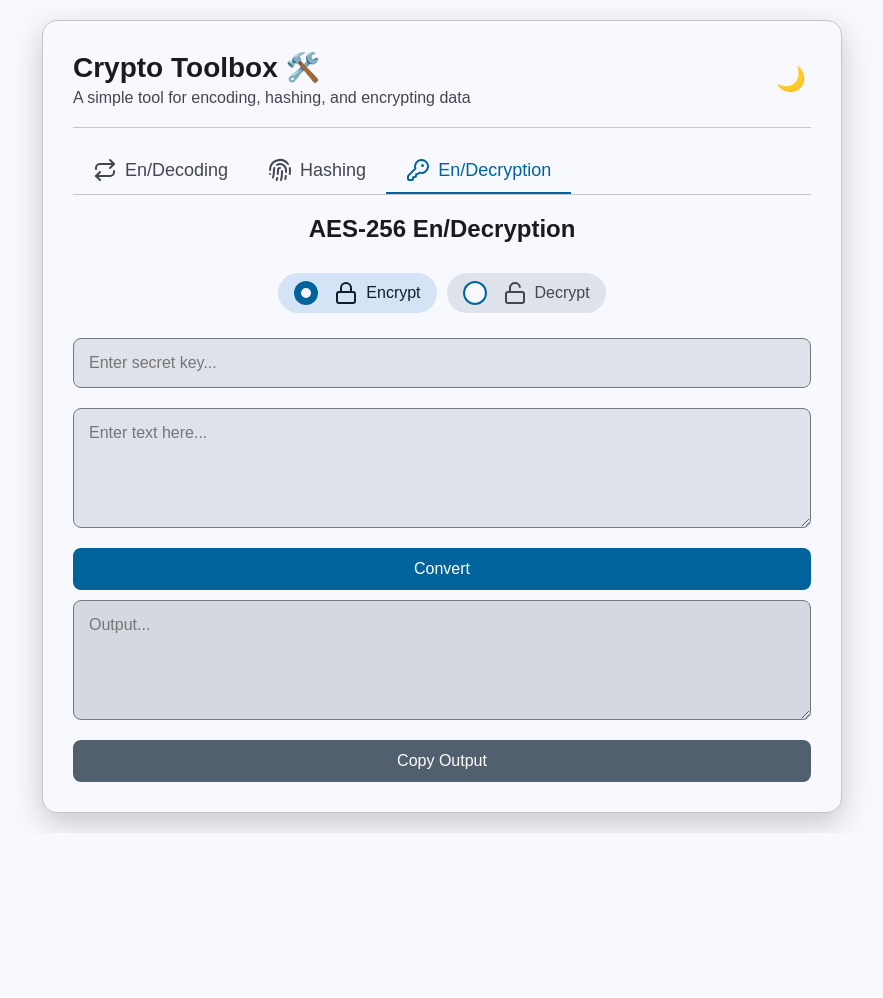
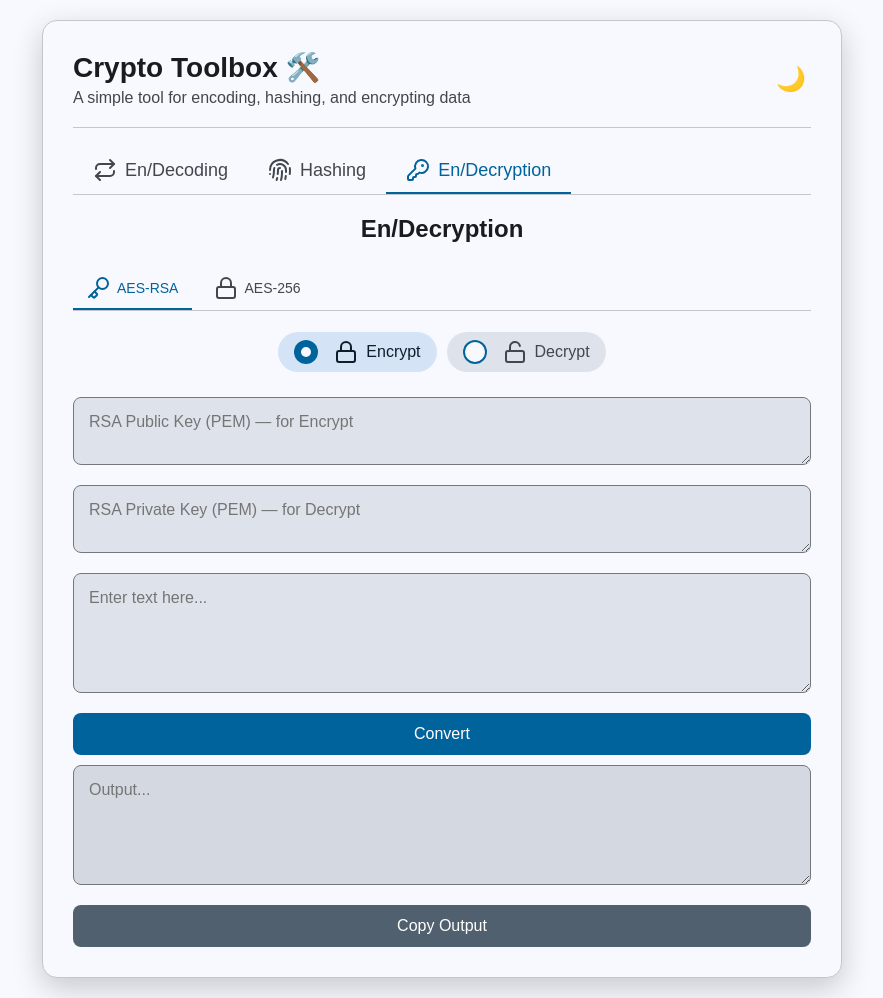
Before and after one commit to mahziyar-azz/Cryptography, a Flask app: page / in a window 1280 px wide, after a click on "En/Decryption". Shown: the whole page, without its empty margins (198-1081 px from the left). Before the commit the page ends 833 px from the top, so only its background shows below. Run offline with Flask 3, Linux system fonts and the light colour scheme; some web fonts are replaced.

Commit message:
Add AES-RSA Encryptions

```diff
--- a/app.py
+++ b/app.py
@@ -1,5 +1,6 @@
 from flask import Flask, render_template, request, jsonify
 from utils import base64_convert, hash_convert, aes_convert
+from utils import base64_convert, hash_convert, aes_convert, aes_rsa_convert
 
 app = Flask(__name__)
 
@@ -10,7 +11,6 @@ def index():
 
 @app.route('/convert', methods=['POST'])
 def convert():
-    """Handles the conversion requests from the frontend."""
     try:
         data = request.get_json()
         text = data.get('text')
@@ -18,6 +18,10 @@ def convert():
         action = data.get('action')
         algorithm = data.get('algorithm')
         key = data.get('key')
+
+        # new (for aes_rsa)
+        public_key = data.get('public_key')
+        private_key = data.get('private_key')
 
         result = None
 
@@ -29,6 +33,13 @@ def convert():
             if not key:
                 return jsonify({'error': 'AES key is required.'}), 400
             result = aes_convert(text, action, key)
+        elif conversion_type == 'aes_rsa':
+            # validate required key by action
+            if action == 'encrypt' and not public_key:
+                return jsonify({'error': 'RSA public_key is required for AES-RSA encrypt.'}), 400
+            if action == 'decrypt' and not private_key:
+                return jsonify({'error': 'RSA private_key is required for AES-RSA decrypt.'}), 400
+            result = aes_rsa_convert(text, action, public_key, private_key)
 
         if result is None:
             return jsonify({'error': 'Invalid conversion type or action.'}), 400
--- a/static/css/style.css
+++ b/static/css/style.css
@@ -315,3 +315,37 @@ label span:before {
     background-color: color-mix(in srgb, var(--md-sys-color-on-secondary) 10%, var(--md-sys-color-secondary));
     transform: translateY(-2px);
 }
+.subtabs {
+  display: flex;
+  gap: 8px;
+  border-bottom: 1px solid var(--md-sys-color-outline-variant);
+  margin: 0 0 16px 0;
+}
+
+.subtab-link {
+  display: inline-flex;
+  align-items: center;
+  gap: 6px;
+  padding: 8px 14px;
+  cursor: pointer;
+  border: none;
+  background: none;
+  font-size: 14px;            /* smaller than .tab-link (18px) */
+  font-weight: 500;
+  color: var(--md-sys-color-on-surface-variant);
+  transition: all 0.2s ease;
+  border-bottom: 2px solid transparent;
+}
+.subtab-link.active {
+  color: var(--md-sys-color-primary);
+  border-bottom-color: var(--md-sys-color-primary);
+}
+
+.subtab-content {
+  display: none;
+  animation: slideIn 0.35s forwards;
+}
+
+.subtab-content.active {
+  display: block;
+}
--- a/static/js/script.js
+++ b/static/js/script.js
@@ -13,6 +13,23 @@ function openTab(evt, tabName) {
     document.getElementById(tabName).classList.add("active");
     evt.currentTarget.classList.add("active");
 }
+function openSubTab(evt, subTabId) {
+    const container = document.getElementById('encryption'); // scope to encryption tab
+    const contents = container.getElementsByClassName('subtab-content');
+    const links = container.getElementsByClassName('subtab-link');
+
+    for (let i = 0; i < contents.length; i++) {
+        contents[i].classList.remove('active');
+        contents[i].style.display = 'none';
+    }
+    for (let j = 0; j < links.length; j++) {
+        links[j].classList.remove('active');
+    }
+    document.getElementById(subTabId).style.display = 'block';
+    document.getElementById(subTabId).classList.add('active');
+    evt.currentTarget.classList.add('active');
+}
+
 
 function copyOutput(elementId) {
     const outputElement = document.getElementById(elementId);
@@ -64,7 +81,7 @@ document.getElementById('hashing-form').addEventListener('submit', function(e) {
 document.getElementById('encryption-form').addEventListener('submit', function(e) {
     e.preventDefault();
     const text = document.getElementById('encryption-input').value;
-    const action = document.querySelector('input[name="aes-action"]:checked').value;
+    const action = document.querySelector('input[name="aes256-action"]:checked').value;
     const key = document.getElementById('aes-key').value;
 
     fetch('/convert', {
@@ -82,6 +99,25 @@ document.getElementById('encryption-form').addEventListener('submit', function(e
     });
 });
 
+// AES-RSA subtab handler (enable your "Convert" button)
+document.getElementById('aesrsa-form').addEventListener('submit', function(e) {
+    e.preventDefault();
+    const text = document.getElementById('aesrsa-input').value;
+    const action = document.querySelector('input[name="aesrsa-action"]:checked').value;
+    const public_key = document.getElementById('rsa-public').value || null;
+    const private_key = document.getElementById('rsa-private').value || null;
+
+    fetch('/convert', {
+      method: 'POST',
+      headers: { 'Content-Type': 'application/json' },
+      body: JSON.stringify({ type: 'aes_rsa', text, action, public_key, private_key })
+    })
+    .then(r => r.json())
+    .then(data => {
+      document.getElementById('aesrsa-output').value = data.error ? `Error: ${data.error}` : data.result;
+    });
+  });
+
 
 
 function clearFields(inputId, outputId) {
@@ -89,12 +125,12 @@ function clearFields(inputId, outputId) {
     document.getElementById(outputId).value = '';
 }
 
-document.querySelectorAll('input[name="base64-action"]').forEach(radio => {
-    radio.addEventListener('change', () => clearFields('base64-input', 'base64-output'));
+document.querySelectorAll('input[name="aes256-action"]').forEach(radio => {
+    radio.addEventListener('change', () => clearFields('encryption-input', 'encryption-output'));
 });
 
-document.querySelectorAll('input[name="aes-action"]').forEach(radio => {
-    radio.addEventListener('change', () => clearFields('encryption-input', 'encryption-output'));
+document.querySelectorAll('input[name="aesrsa-action"]').forEach(radio => {
+    radio.addEventListener('change', () => clearFields('aesrsa-input', 'aesrsa-output'));
 });
 
 const themeToggle = document.getElementById('theme-toggle');
@@ -176,8 +212,13 @@ document.addEventListener('DOMContentLoaded', () => {
         'decode': 'package-open'
     });
 
-    setupRadioIconToggle('aes-action', {
+    setupRadioIconToggle('aes256-action', {
+        'encrypt': 'lock',
+        'decrypt': 'lock-open'
+        });
+    setupRadioIconToggle('aesrsa-action', {
         'encrypt': 'lock',
         'decrypt': 'lock-open'
     });
+
 });
--- a/templates/index.html
+++ b/templates/index.html
@@ -75,18 +75,61 @@
         </div>
 
         <div id="encryption" class="tab-content">
-            <h2>AES-256 En/Decryption</h2>
+            <h2>En/Decryption</h2>
+
+            <!-- mini tabs row (slightly smaller than main tabs) -->
+            <div class="subtabs">
+              <button class="subtab-link active" onclick="openSubTab(event, 'aesrsa')">
+                <i data-lucide="key"></i><span>AES‑RSA</span>
+              </button>
+              <button class="subtab-link" onclick="openSubTab(event, 'aes256')">
+                <i data-lucide="lock"></i><span>AES‑256</span>
+              </button>
+            </div>
+
+            <!-- AES‑RSA subtab -->
+            <div id="aesrsa" class="subtab-content active">
+              <form id="aesrsa-form">
+                <!-- keep radio styling/animation exactly the same pattern -->
+                <div class="radio-group">
+                  <label>
+                    <input type="radio" name="aesrsa-action" value="encrypt" checked>
+                    <span><i data-lucide="lock"></i>Encrypt</span>
+                  </label>
+                  <label>
+                    <input type="radio" name="aesrsa-action" value="decrypt">
+                    <span><i data-lucide="lock-open"></i>Decrypt</span>
+                  </label>
+                </div>
+
+                <!-- placeholder key inputs (UI only for now) -->
+                <textarea class="input-box key-input" id="rsa-public" placeholder="RSA Public Key (PEM) — for Encrypt"></textarea>
+                <textarea class="input-box key-input" id="rsa-private" placeholder="RSA Private Key (PEM) — for Decrypt"></textarea>
+
+                <textarea id="aesrsa-input" class="input-box" placeholder="Enter text here..."></textarea>
+                <!-- disabled until backend route/type exists -->
+                <button type="submit" class="convert-btn" disabled title="AES‑RSA wiring pending backend">
+                  Convert
+                </button>
+                <textarea id="aesrsa-output" class="output-box" placeholder="Output..." readonly></textarea>
+                <button type="button" class="copy-btn" onclick="copyOutput('aesrsa-output')">Copy Output</button>
+              </form>
+            </div>
+
+            <!-- AES‑256 subtab (your existing form moved here, untouched in spirit) -->
+            <div id="aes256" class="subtab-content">
               <form id="encryption-form">
                 <div class="radio-group">
                   <label>
-                        <input type="radio" name="aes-action" value="encrypt" checked>
+                    <input type="radio" name="aes256-action" value="encrypt" checked>
                     <span><i data-lucide="lock"></i>Encrypt</span>
                   </label>
                   <label>
-                        <input type="radio" name="aes-action" value="decrypt">
+                    <input type="radio" name="aes256-action" value="decrypt">
                     <span><i data-lucide="lock-open"></i>Decrypt</span>
                   </label>
                 </div>
+
                 <input type="password" id="aes-key" class="input-box key-input" placeholder="Enter secret key...">
                 <textarea id="encryption-input" class="input-box" placeholder="Enter text here..."></textarea>
                 <button type="submit" class="convert-btn">Convert</button>
@@ -95,6 +138,8 @@
               </form>
             </div>
           </div>
+
+    </div>
     <script src="{{ url_for('static', filename='js/script.js') }}"></script>
 </body>
 </html>
```
Also changed, not shown: utils.py (+74 -0 lines), 1 other file. Lines whose indentation alone changed are shown as unchanged.
